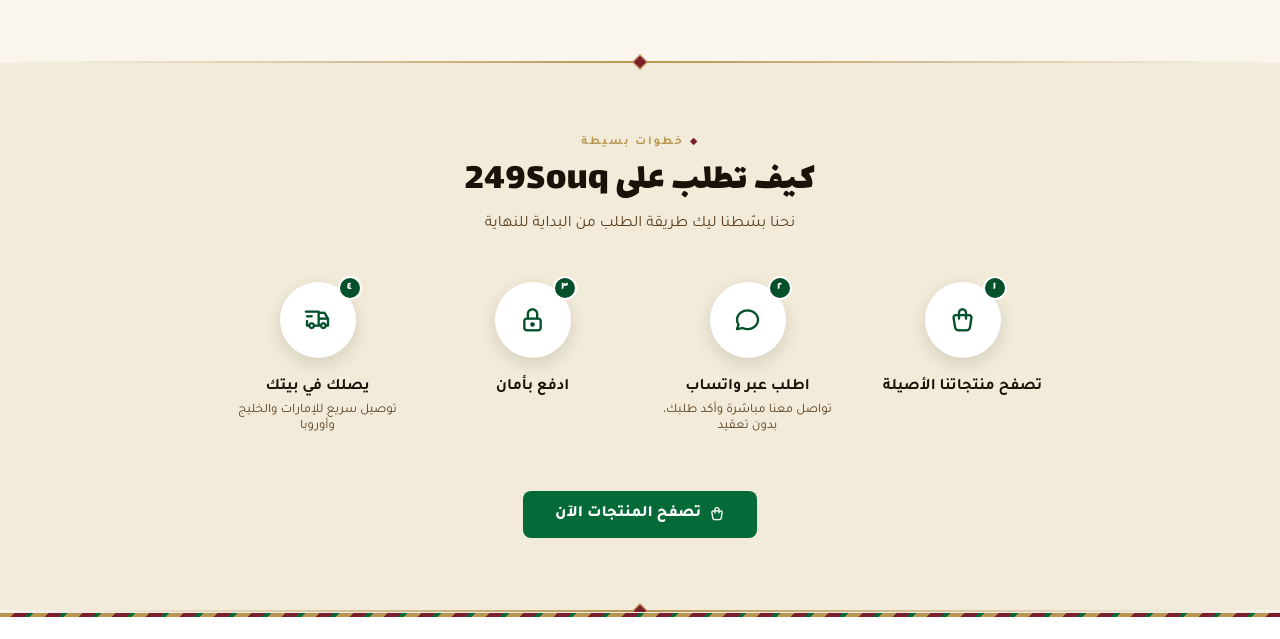
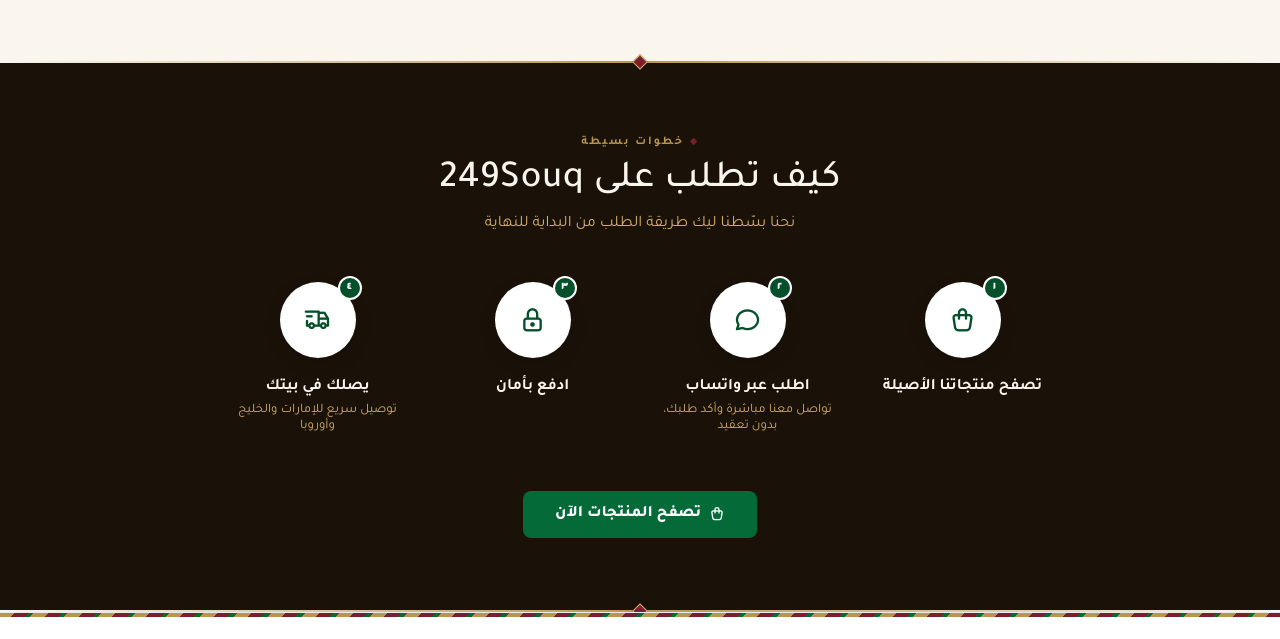
Before and after one commit to MEQPro/249SOUQ, a plain HTML site: page index.html in a window 1280 px wide. Shown: the part 1040-1679 px from the top of the page. Drawn offline with Linux system fonts and the light colour scheme; a script that the page names is missing.

Commit message:
Homepage: simplify hero headline to one line with real Tajawal weight, dark-theme the how-to-order section to match seller section

```diff
--- a/index.html
+++ b/index.html
@@ -99,8 +99,8 @@
       <span style="width:8px;height:8px;background:var(--gold);border-radius:50%;display:inline-block"></span>
       منتجات أصيلة 100%
     </div>
-    <h1 style="font-size:clamp(2.2rem,6vw,3.8rem);font-weight:900;color:#fff;line-height:1.25;margin-bottom:1.25rem">
-      أول سوق للمنتجات<br><span style="color:var(--gold)">السودانية</span>
+    <h1 style="font-family:'Tajawal',sans-serif;font-size:clamp(1.8rem,5vw,3.2rem);font-weight:700;color:#fff;line-height:1.3;margin-bottom:1.25rem;white-space:nowrap">
+      سوق للمنتجات <span style="color:var(--gold)">السودانية</span>
     </h1>
     <p style="font-size:clamp(1rem,2.2vw,1.15rem);color:#bbb;line-height:2;margin-bottom:2.5rem;max-width:560px;margin-left:auto;margin-right:auto">
       نربط أبناء الجالية السودانية في الخارج بمنتجات أصيلة —<br>
@@ -150,41 +150,41 @@
 <div class="divider"></div>
 
 <!-- HOW TO ORDER -->
-<section style="background:var(--cream-dark);padding:4.5rem 2rem">
+<section style="background:var(--brown-deep);padding:4.5rem 2rem">
   <div style="max-width:860px;margin:0 auto">
     <div class="section-tag" style="text-align:center">خطوات بسيطة</div>
-    <h2 class="section-title" style="text-align:center;font-weight:400">كيف تطلب على 249Souq</h2>
-    <p style="text-align:center;color:var(--brown-mid);font-size:1rem;font-weight:400;margin-bottom:3rem">نحنا بسّطنا ليك طريقة الطلب من البداية للنهاية</p>
+    <h2 class="section-title" style="font-family:'Tajawal',sans-serif;text-align:center;font-weight:500;color:var(--cream)">كيف تطلب على 249Souq</h2>
+    <p style="text-align:center;color:var(--gold-light);font-size:1rem;font-weight:400;margin-bottom:3rem">نحنا بسّطنا ليك طريقة الطلب من البداية للنهاية</p>
     <div style="display:grid;grid-template-columns:repeat(auto-fit,minmax(190px,1fr));gap:0">
       <div style="text-align:center;padding:0 1rem 1.5rem;position:relative">
         <div style="width:76px;height:76px;margin:0 auto 1.25rem;position:relative">
           <div class="step-badge"><i class="ti ti-shopping-bag"></i></div>
           <div class="step-num">١</div>
         </div>
-        <div style="font-size:1rem;font-weight:600;color:var(--brown-deep);margin-bottom:.4rem">تصفح منتجاتنا الأصيلة</div>
+        <div style="font-size:1rem;font-weight:600;color:var(--cream);margin-bottom:.4rem">تصفح منتجاتنا الأصيلة</div>
       </div>
       <div style="text-align:center;padding:0 1rem 1.5rem;position:relative">
         <div style="width:76px;height:76px;margin:0 auto 1.25rem;position:relative">
           <div class="step-badge"><i class="ti ti-message-circle"></i></div>
           <div class="step-num">٢</div>
         </div>
-        <div style="font-size:1rem;font-weight:600;color:var(--brown-deep);margin-bottom:.4rem">اطلب عبر واتساب</div>
-        <div style="font-size:13px;color:var(--brown-mid)">تواصل معنا مباشرة وأكد طلبك، بدون تعقيد</div>
+        <div style="font-size:1rem;font-weight:600;color:var(--cream);margin-bottom:.4rem">اطلب عبر واتساب</div>
+        <div style="font-size:13px;color:var(--gold-light)">تواصل معنا مباشرة وأكد طلبك، بدون تعقيد</div>
       </div>
       <div style="text-align:center;padding:0 1rem 1.5rem;position:relative">
         <div style="width:76px;height:76px;margin:0 auto 1.25rem;position:relative">
           <div class="step-badge"><i class="ti ti-lock"></i></div>
           <div class="step-num">٣</div>
         </div>
-        <div style="font-size:1rem;font-weight:600;color:var(--brown-deep);margin-bottom:.4rem">ادفع بأمان</div>
+        <div style="font-size:1rem;font-weight:600;color:var(--cream);margin-bottom:.4rem">ادفع بأمان</div>
       </div>
       <div style="text-align:center;padding:0 1rem 1.5rem;position:relative">
         <div style="width:76px;height:76px;margin:0 auto 1.25rem;position:relative">
           <div class="step-badge"><i class="ti ti-truck-delivery"></i></div>
           <div class="step-num">٤</div>
         </div>
-        <div style="font-size:1rem;font-weight:600;color:var(--brown-deep);margin-bottom:.4rem">يصلك في بيتك</div>
-        <div style="font-size:13px;color:var(--brown-mid)">توصيل سريع للإمارات والخليج وأوروبا</div>
+        <div style="font-size:1rem;font-weight:600;color:var(--cream);margin-bottom:.4rem">يصلك في بيتك</div>
+        <div style="font-size:13px;color:var(--gold-light)">توصيل سريع للإمارات والخليج وأوروبا</div>
       </div>
     </div>
     <div style="text-align:center;margin-top:2rem">
```
